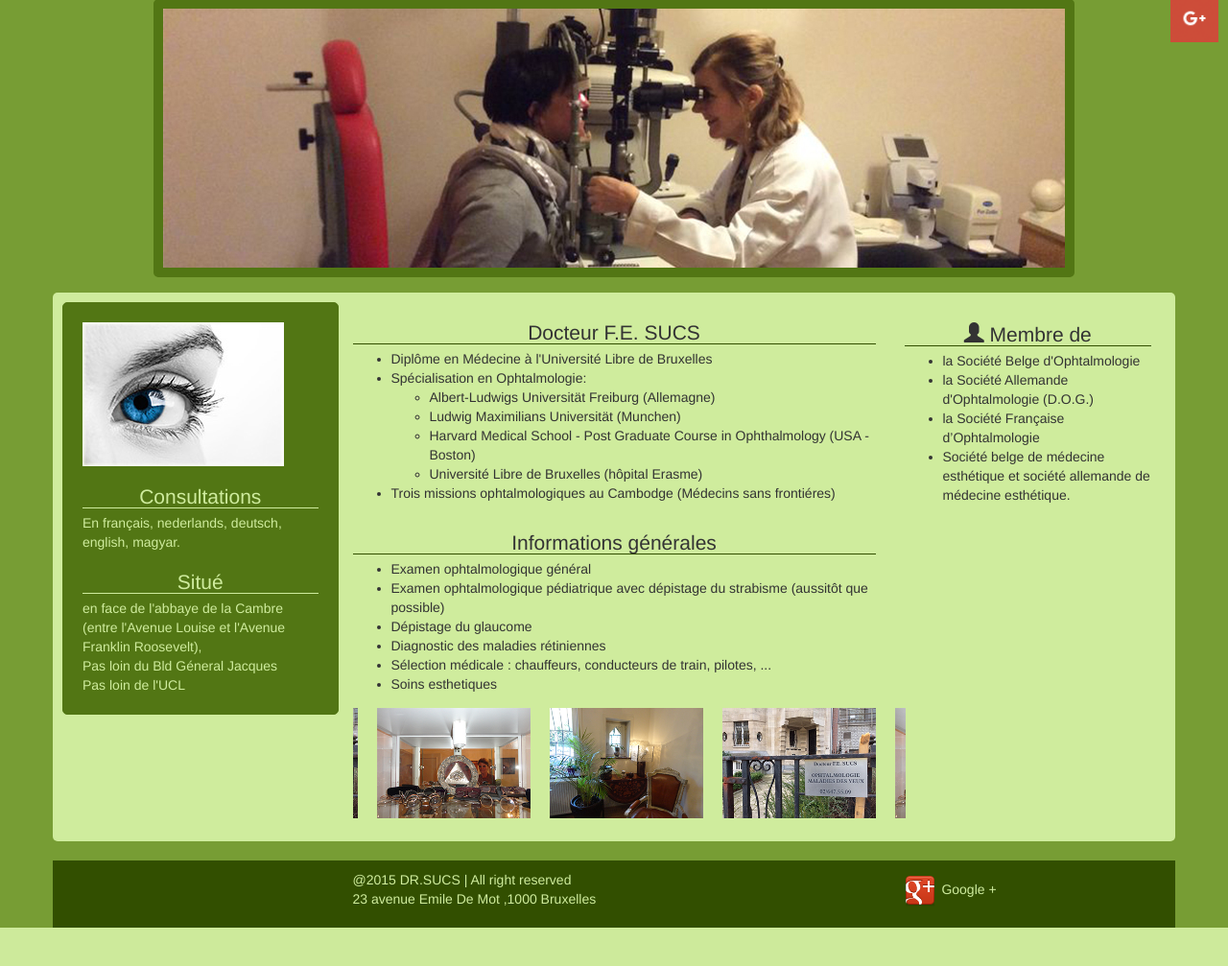
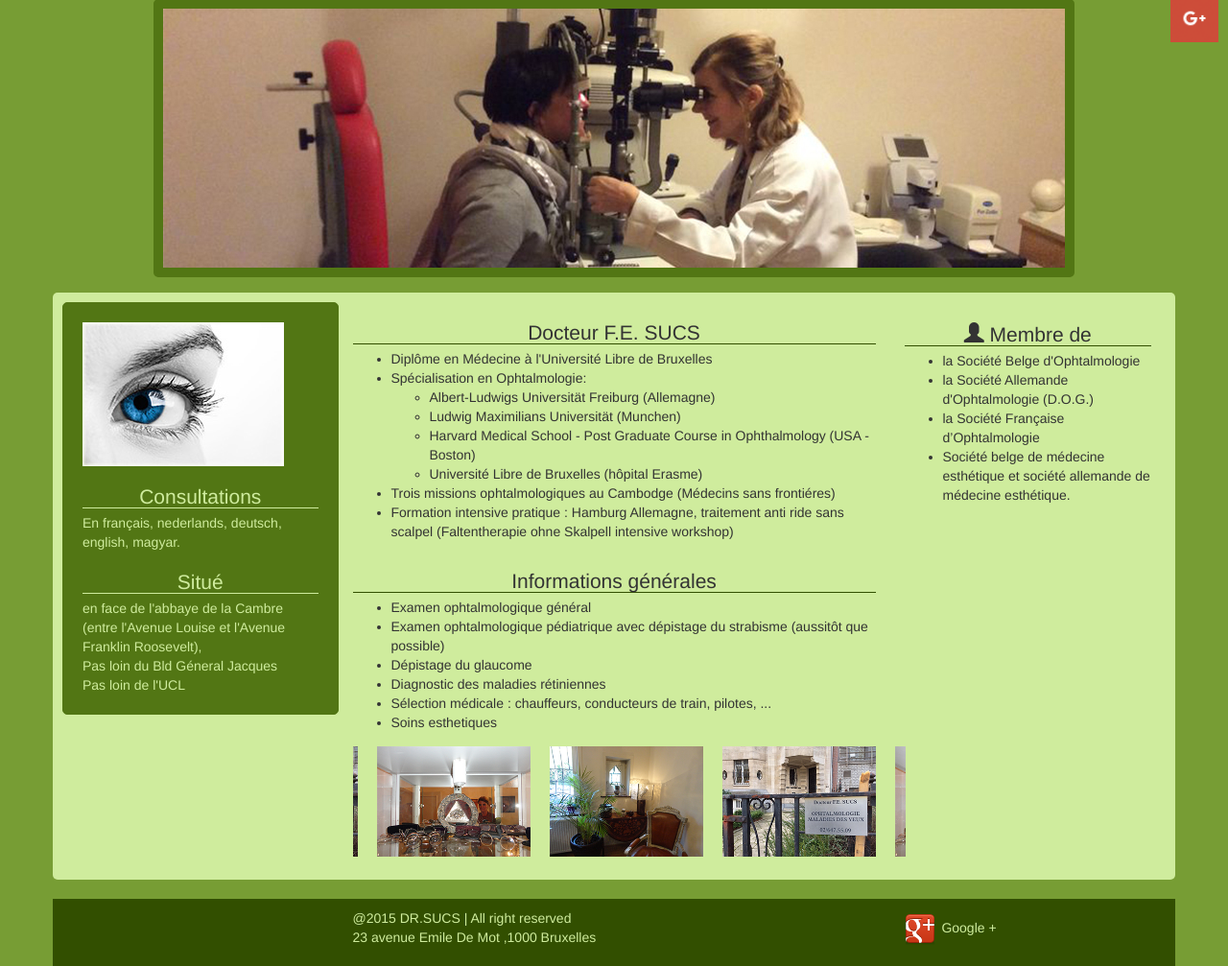
Before and after one commit to renxianghaut/dr_sucs, a PHP site: page / in a window 1280 px wide. Shown: the part 246-1253 px from the top of the page at 96% size. Before the commit the page ends 1213 px from the top, so only its background shows below. Run offline with PHP 8.4, Linux system fonts and the light colour scheme.

Commit message:
add formation

```diff
--- a/index.php
+++ b/index.php
@@ -49,6 +49,7 @@
                             </ul>
                         </li>
                         <li>Trois missions ophtalmologiques au Cambodge (Médecins sans frontiéres)</li>
+                        <li>Formation intensive pratique : Hamburg Allemagne, traitement anti ride sans scalpel (Faltentherapie ohne Skalpell intensive workshop)</li>
                     </ul>
                 </div>
                 <div class="section">
```
